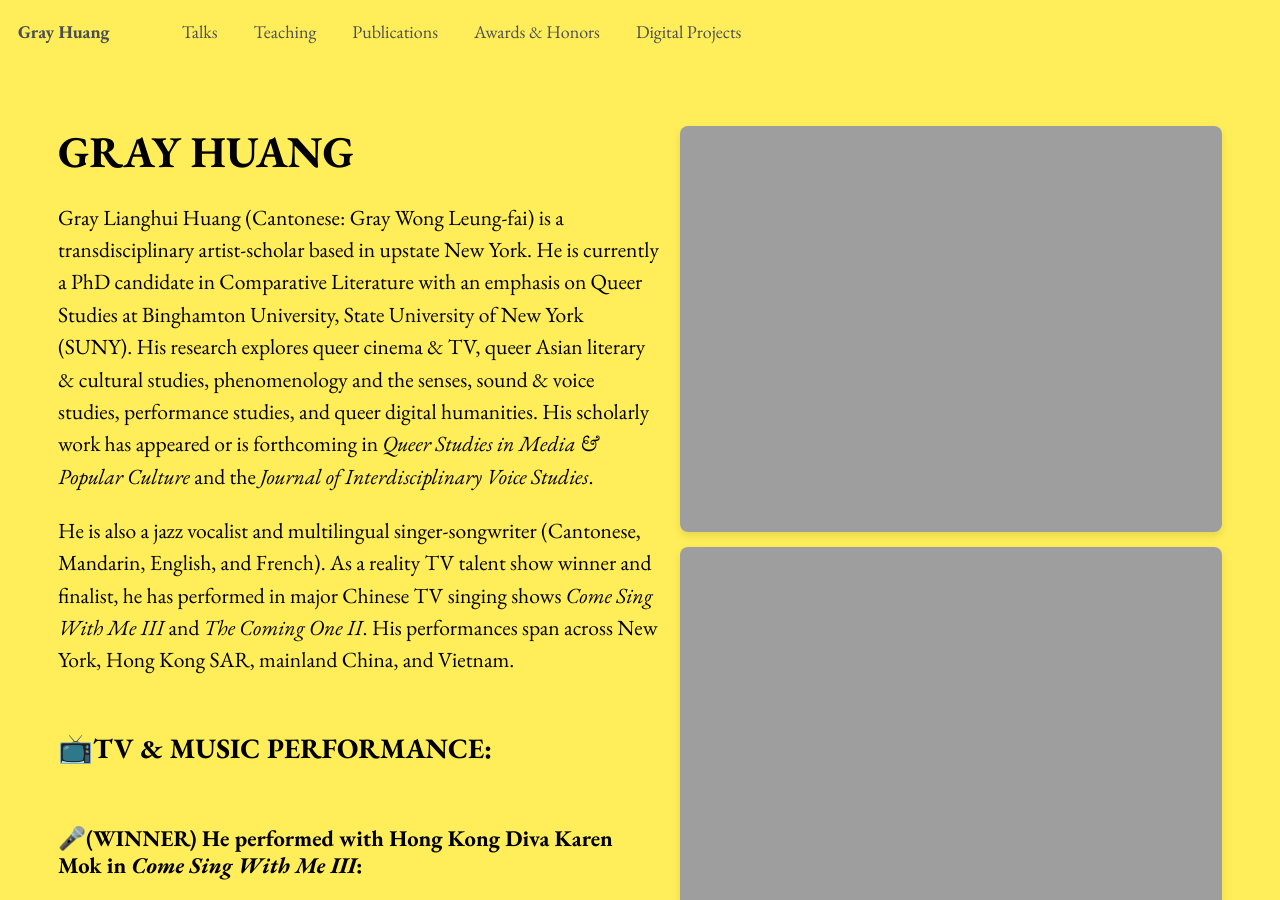
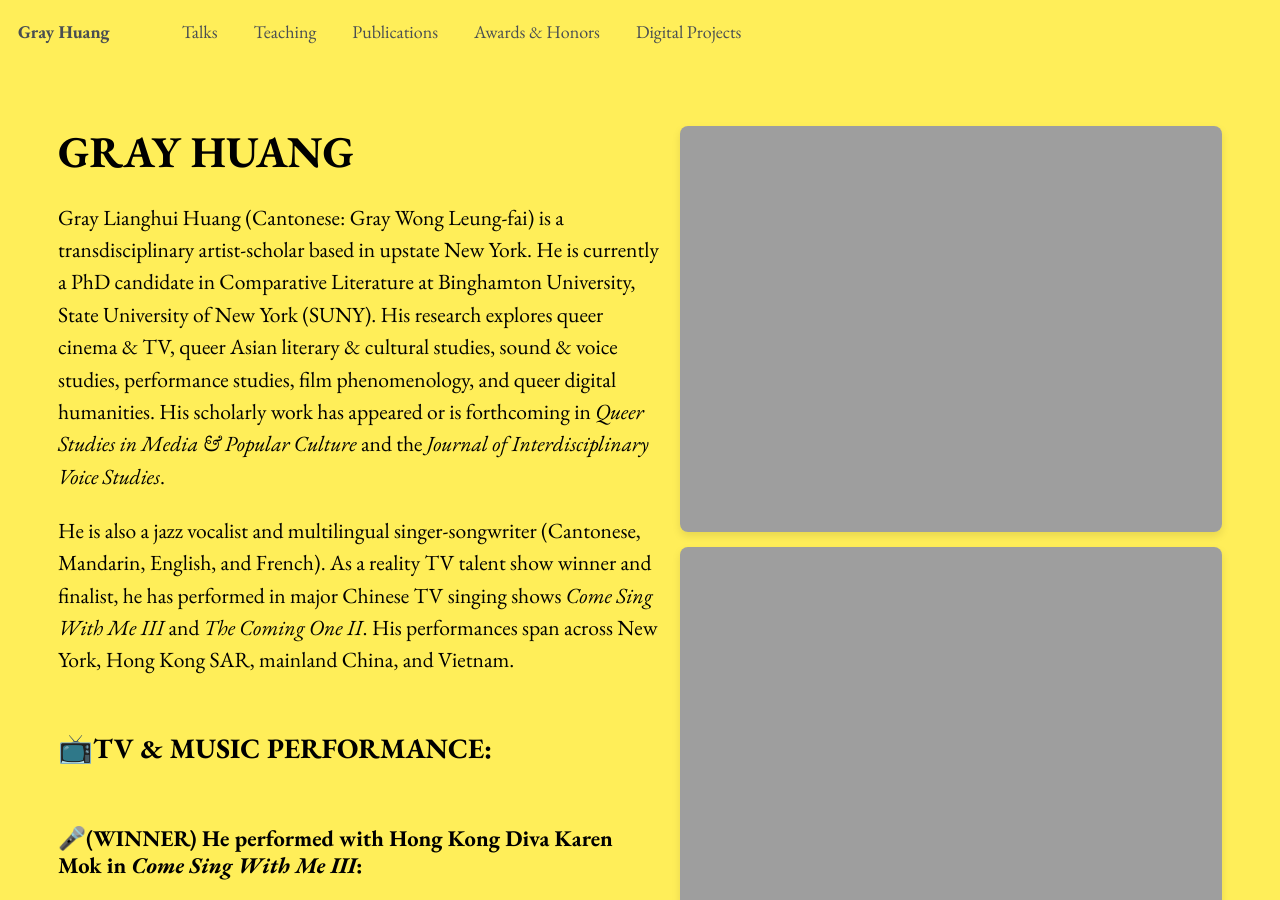
Before and after one commit to gray-huang/gray-huang.github.io, a Jekyll site: the page built from _pages/about.md, in a window 1280 px wide and 900 px high. Built offline with Jekyll 4.4.1, drawn with Linux system fonts in a browser that asks for light colours.

Commit message:
Update about.md

```diff
--- a/_pages/about.md
+++ b/_pages/about.md
@@ -11,7 +11,7 @@ body_class: "home-page-yellow"
 <div class="bio-container">
     <div class="bio-text">
         <h1>GRAY HUANG</h1>
-        <p>Gray Lianghui Huang (Cantonese: Gray Wong Leung-fai) is a transdisciplinary artist-scholar based in upstate New York. He is currently a PhD candidate in Comparative Literature with an emphasis on Queer Studies at Binghamton University, State University of New York (SUNY). His research explores queer cinema & TV, queer Asian literary & cultural studies, phenomenology and the senses, sound & voice studies, performance studies, and queer digital humanities. His scholarly work has appeared or is forthcoming in <i>Queer Studies in Media & Popular Culture</i> and the <i>Journal of Interdisciplinary Voice Studies</i>. </p>
+        <p>Gray Lianghui Huang (Cantonese: Gray Wong Leung-fai) is a transdisciplinary artist-scholar based in upstate New York. He is currently a PhD candidate in Comparative Literature at Binghamton University, State University of New York (SUNY). His research explores queer cinema & TV, queer Asian literary & cultural studies, sound & voice studies, performance studies, film phenomenology, and queer digital humanities. His scholarly work has appeared or is forthcoming in <i>Queer Studies in Media & Popular Culture</i> and the <i>Journal of Interdisciplinary Voice Studies</i>. </p>
 
         <p>He is also a jazz vocalist and multilingual singer-songwriter (Cantonese, Mandarin, English, and French). As a reality TV talent show winner and finalist, he has performed in major Chinese TV singing shows <i>Come Sing With Me III</i> and <i>The Coming One II</i>. His performances span across New York, Hong Kong SAR, mainland China, and Vietnam. </p>
 
```
